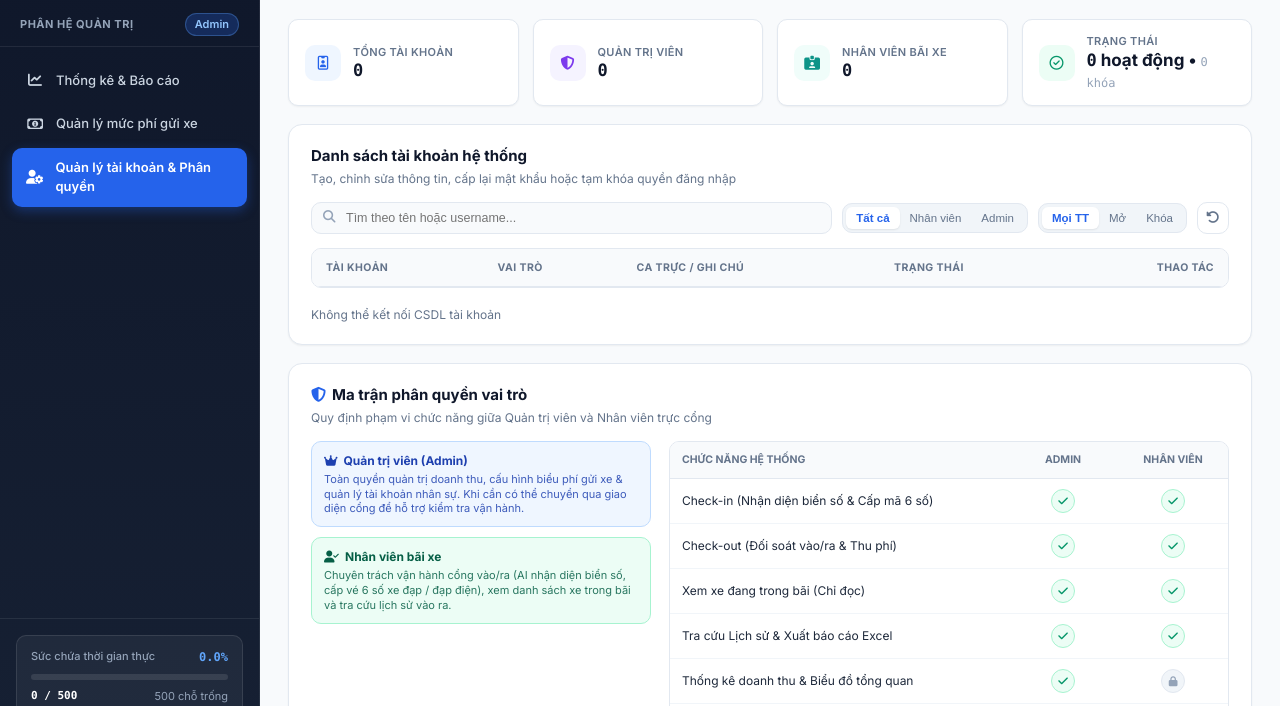
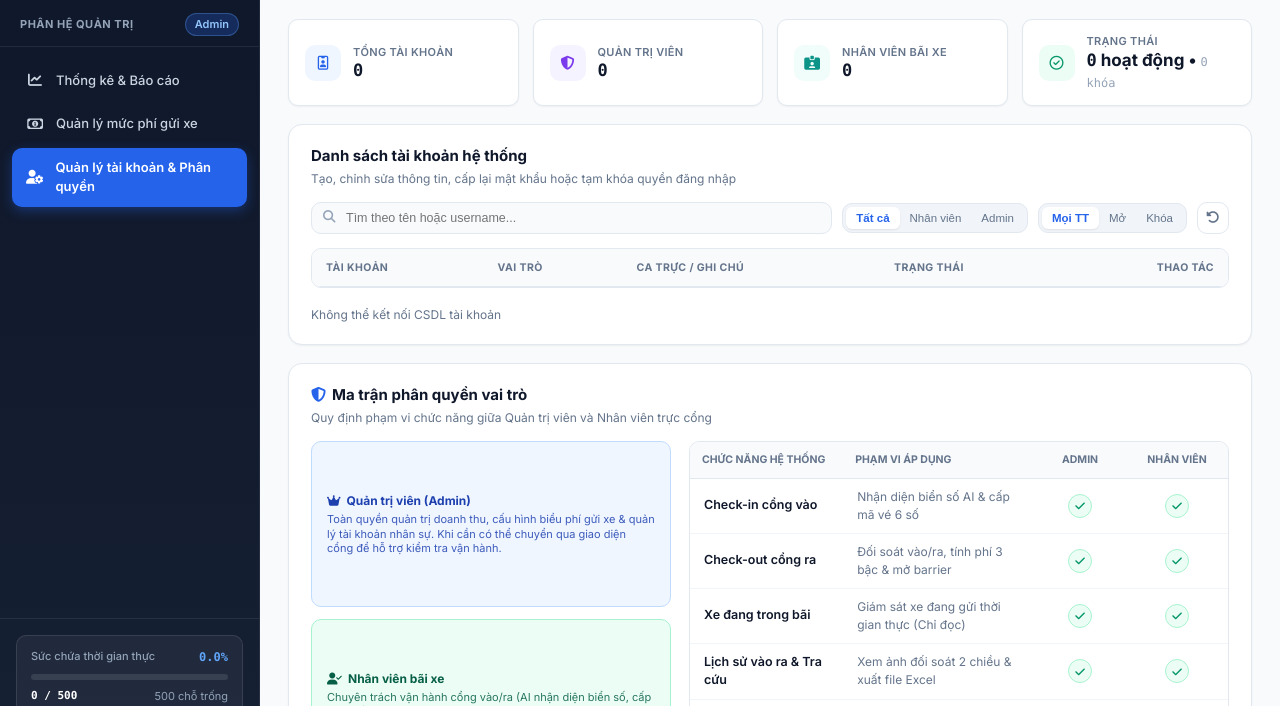
Before and after one commit to hinhoe/ITS-HKI2627-012012203804, a plain HTML site: page Smart_Parking/Frontend/pages/Admin/accounts.html in a window 1280 px wide. Shown: the part 67-773 px from the top of the page. Drawn offline with Linux system fonts and the light colour scheme; no server answers.

Commit message:
Balance Role Permissions matrix panel with equal card height and scope column

```diff
--- a/Smart_Parking/Frontend/css/Admin/accounts.css
+++ b/Smart_Parking/Frontend/css/Admin/accounts.css
@@ -99,7 +99,7 @@
 
 .permissions-split-body {
   display: grid;
-  grid-template-columns: 340px 1fr;
+  grid-template-columns: 360px 1fr;
   gap: 18px;
   align-items: stretch;
 }
@@ -459,18 +459,22 @@
   flex-direction: column;
   gap: 12px;
   height: 100%;
-  justify-content: space-between;
 }
 
 .role-cards-stack {
   display: flex;
   flex-direction: column;
-  gap: 10px;
+  gap: 12px;
+  flex: 1;
 }
 
 .role-info-pill {
+  flex: 1;
+  display: flex;
+  flex-direction: column;
+  justify-content: center;
   border-radius: var(--radius-md);
-  padding: 10px 12px;
+  padding: 13px 15px;
   border: 1px solid transparent;
 }
 
@@ -532,9 +536,20 @@
 }
 
 .perm-matrix-table tbody td {
-  padding: 10px 12px;
+  padding: 9px 14px;
+  font-size: 12.5px;
+  color: var(--color-text-main);
+  vertical-align: middle;
+}
+
+.perm-name {
+  font-weight: 600;
+  color: var(--color-navy);
+}
+
+.perm-scope {
   font-size: 12px;
-  color: var(--color-text-main);
+  color: var(--color-text-muted);
 }
 
 .perm-cell {
--- a/Smart_Parking/Frontend/pages/Admin/accounts.html
+++ b/Smart_Parking/Frontend/pages/Admin/accounts.html
@@ -7,7 +7,7 @@
 
   <!-- File CSS chuẩn đồng bộ Admin -->
   <link rel="stylesheet" href="../../css/Admin/admin-layout.css?v=1.0">
-  <link rel="stylesheet" href="../../css/Admin/accounts.css?v=4.0">
+  <link rel="stylesheet" href="../../css/Admin/accounts.css?v=5.0">
   <link rel="stylesheet" href="../../css/Employee/notification-modal.css?v=2.0">
 
   <!-- Font chữ Inter -->
@@ -265,43 +265,51 @@
                 <thead>
                   <tr>
                     <th>CHỨC NĂNG HỆ THỐNG</th>
-                    <th style="text-align: center; width: 110px;">ADMIN</th>
-                    <th style="text-align: center; width: 110px;">NHÂN VIÊN</th>
+                    <th>PHẠM VI ÁP DỤNG</th>
+                    <th style="text-align: center; width: 92px;">ADMIN</th>
+                    <th style="text-align: center; width: 102px;">NHÂN VIÊN</th>
                   </tr>
                 </thead>
                 <tbody>
                   <tr>
-                    <td><div class="perm-name">Check-in (Nhận diện biển số &amp; Cấp mã 6 số)</div></td>
+                    <td><div class="perm-name">Check-in cổng vào</div></td>
+                    <td><div class="perm-scope">Nhận diện biển số AI &amp; cấp mã vé 6 số</div></td>
                     <td class="perm-cell"><span class="perm-yes" title="Được phép"><i class="fa-solid fa-check"></i></span></td>
                     <td class="perm-cell"><span class="perm-yes" title="Được phép"><i class="fa-solid fa-check"></i></span></td>
                   </tr>
                   <tr>
-                    <td><div class="perm-name">Check-out (Đối soát vào/ra &amp; Thu phí)</div></td>
+                    <td><div class="perm-name">Check-out cổng ra</div></td>
+                    <td><div class="perm-scope">Đối soát vào/ra, tính phí 3 bậc &amp; mở barrier</div></td>
                     <td class="perm-cell"><span class="perm-yes" title="Được phép"><i class="fa-solid fa-check"></i></span></td>
                     <td class="perm-cell"><span class="perm-yes" title="Được phép"><i class="fa-solid fa-check"></i></span></td>
                   </tr>
                   <tr>
-                    <td><div class="perm-name">Xem xe đang trong bãi (Chỉ đọc)</div></td>
+                    <td><div class="perm-name">Xe đang trong bãi</div></td>
+                    <td><div class="perm-scope">Giám sát xe đang gửi thời gian thực (Chỉ đọc)</div></td>
                     <td class="perm-cell"><span class="perm-yes" title="Được phép"><i class="fa-solid fa-check"></i></span></td>
                     <td class="perm-cell"><span class="perm-yes" title="Được phép"><i class="fa-solid fa-check"></i></span></td>
                   </tr>
                   <tr>
-                    <td><div class="perm-name">Tra cứu Lịch sử &amp; Xuất báo cáo Excel</div></td>
+                    <td><div class="perm-name">Lịch sử vào ra &amp; Tra cứu</div></td>
+                    <td><div class="perm-scope">Xem ảnh đối soát 2 chiều &amp; xuất file Excel</div></td>
                     <td class="perm-cell"><span class="perm-yes" title="Được phép"><i class="fa-solid fa-check"></i></span></td>
                     <td class="perm-cell"><span class="perm-yes" title="Được phép"><i class="fa-solid fa-check"></i></span></td>
                   </tr>
                   <tr>
-                    <td><div class="perm-name">Thống kê doanh thu &amp; Biểu đồ tổng quan</div></td>
+                    <td><div class="perm-name">Thống kê &amp; Báo cáo doanh thu</div></td>
+                    <td><div class="perm-scope">Xem biểu đồ lưu lượng &amp; tổng hợp tài chính</div></td>
                     <td class="perm-cell"><span class="perm-yes" title="Toàn quyền"><i class="fa-solid fa-check"></i></span></td>
                     <td class="perm-cell"><span class="perm-no" title="Không có quyền"><i class="fa-solid fa-lock"></i></span></td>
                   </tr>
                   <tr>
-                    <td><div class="perm-name">Cấu hình mức phí gửi xe 3 loại phương tiện</div></td>
+                    <td><div class="perm-name">Quản lý mức phí gửi xe</div></td>
+                    <td><div class="perm-scope">Chỉnh đơn giá Ô tô, Xe máy, Xe đạp / Đạp điện</div></td>
                     <td class="perm-cell"><span class="perm-yes" title="Toàn quyền"><i class="fa-solid fa-check"></i></span></td>
                     <td class="perm-cell"><span class="perm-no" title="Không có quyền"><i class="fa-solid fa-lock"></i></span></td>
                   </tr>
                   <tr>
-                    <td><div class="perm-name">Cấp / Chỉnh sửa / Khóa tài khoản hệ thống</div></td>
+                    <td><div class="perm-name">Quản lý tài khoản &amp; Phân quyền</div></td>
+                    <td><div class="perm-scope">Thêm, sửa, phân ca trực &amp; khóa tài khoản</div></td>
                     <td class="perm-cell"><span class="perm-yes" title="Toàn quyền"><i class="fa-solid fa-check"></i></span></td>
                     <td class="perm-cell"><span class="perm-no" title="Không có quyền"><i class="fa-solid fa-lock"></i></span></td>
                   </tr>
```
